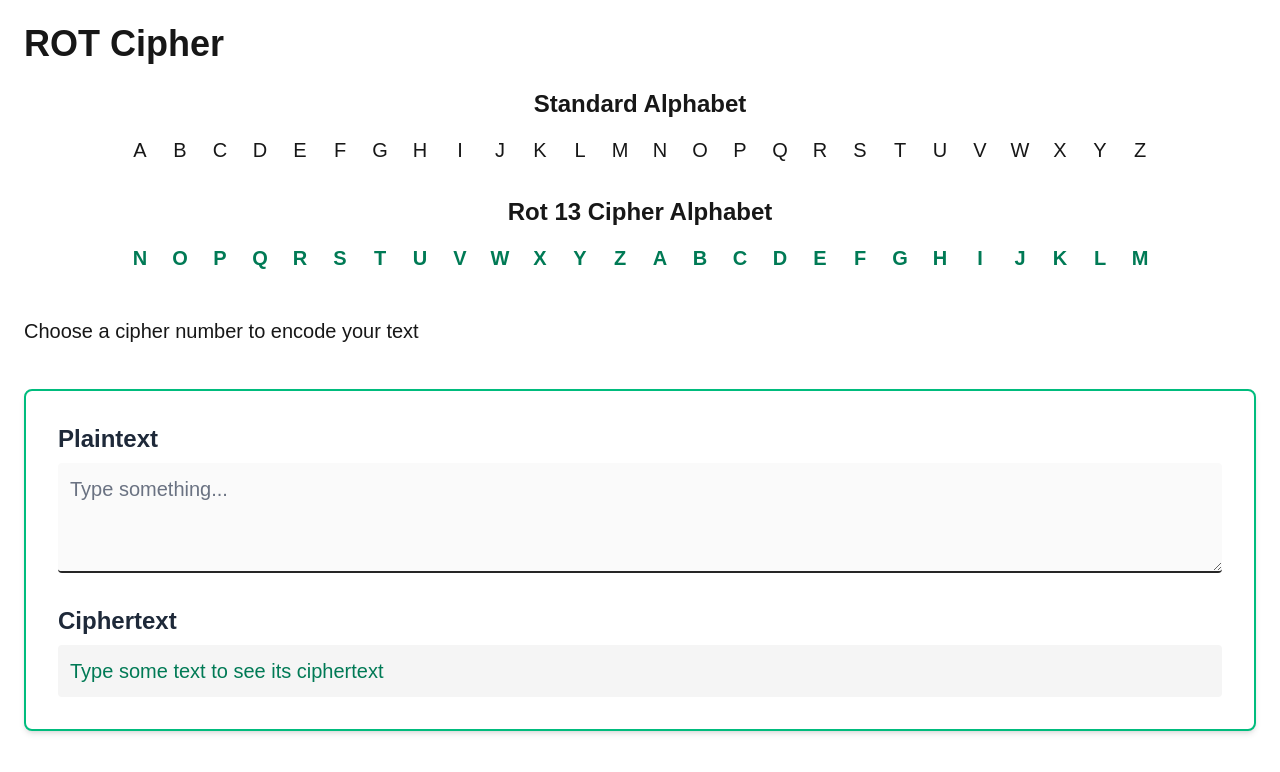
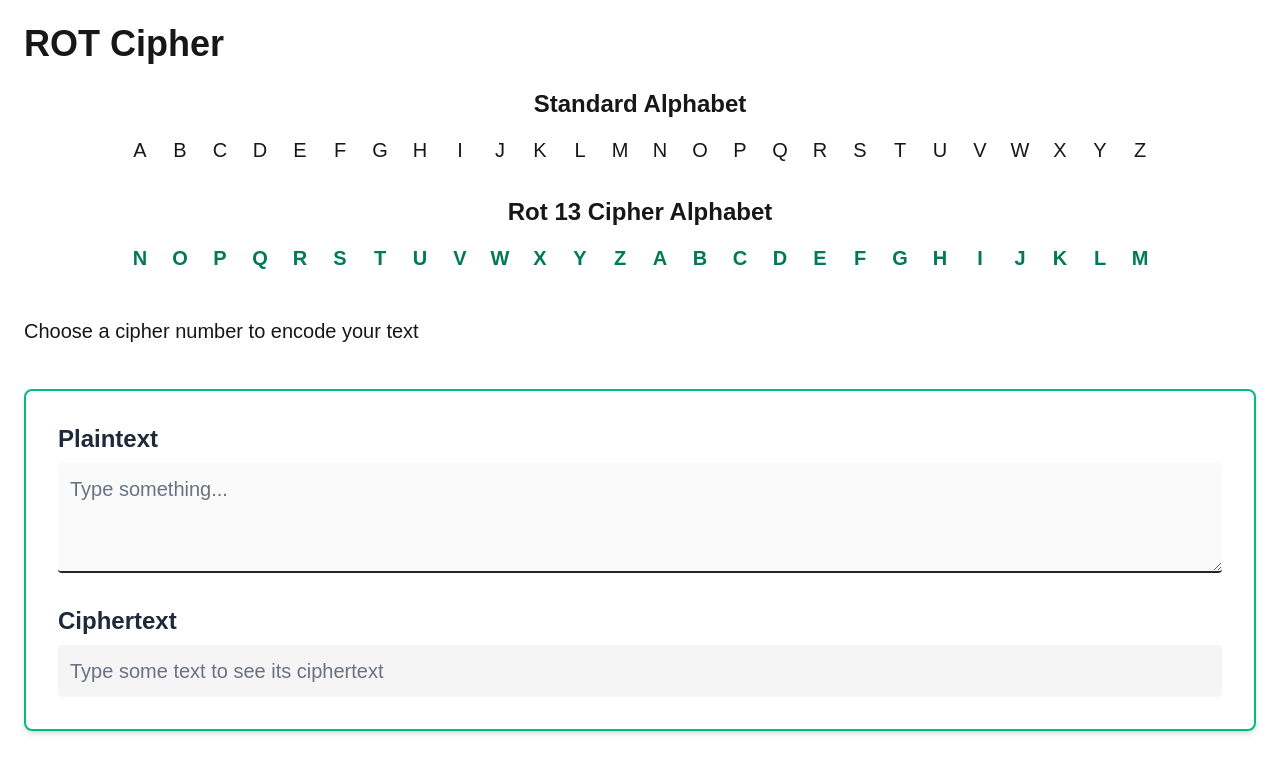
Before and after one commit to jdesoto1618/string-cipher-app, a Next.js app: page / in a window 1280 px wide. Shown: the top 772 px of the page. Built offline with nearby package versions, Linux system fonts and the light colour scheme.

Commit message:
Updates text output p tag html classes to show the empty text as placeholder color and then the actual output as green.

```diff
--- a/components/text-panel.tsx
+++ b/components/text-panel.tsx
@@ -27,7 +27,7 @@ export function TextPanel({ text, onTextChange, ciphertext }: TextPanelProps) {
 
             <div className="flex flex-col gap-2">
                 <h2 className="text-2xl font-semibold text-gray-800">Ciphertext</h2>
-                <p aria-live="polite" className="rounded border-neutral-800 bg-neutral-100 text-emerald-700 p-3 text-xl">
+                <p aria-live="polite" className={`rounded border-neutral-800 bg-neutral-100 ${ciphertext ? "text-emerald-700" : "text-gray-500"} p-3 text-xl`}>
                     {ciphertext || "Type some text to see its ciphertext"}
                 </p>
             </div>
```
